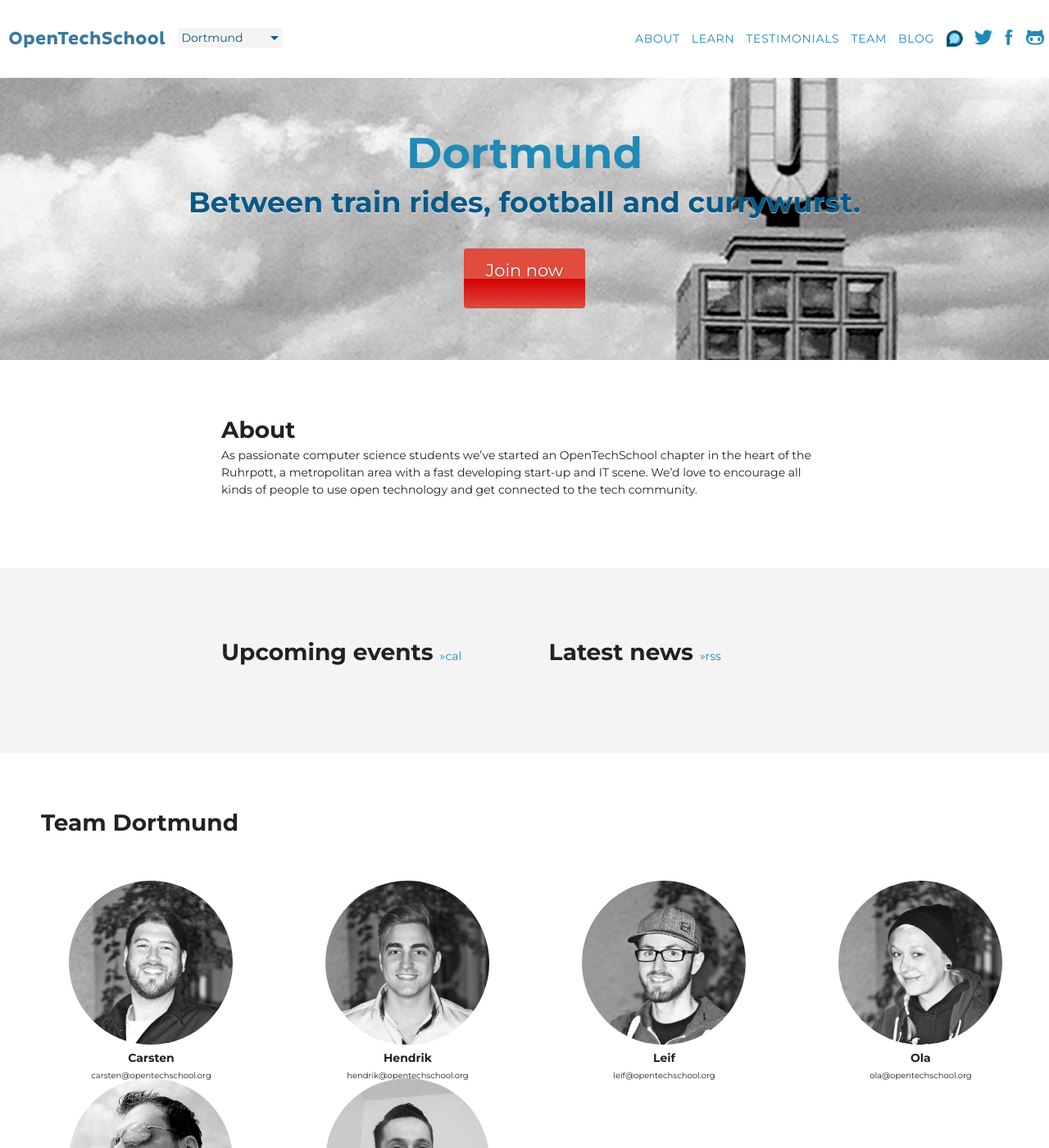
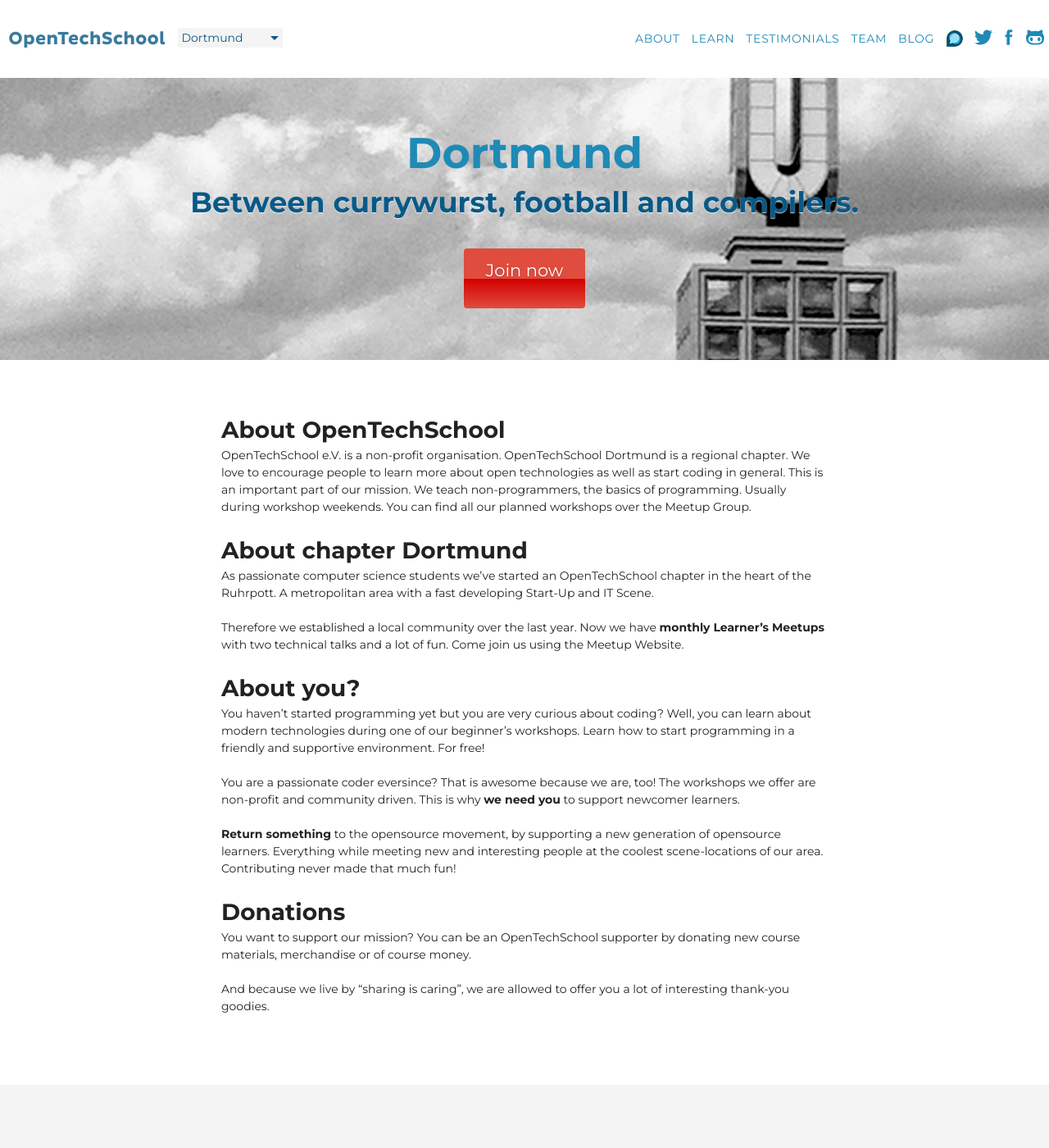
Before and after one commit to OpenTechSchool/www.opentechschool.org, a Jekyll site: the page built from dortmund/index.md, in a window 1280 px wide and 1400 px high. Shown: the whole window at 82% size. Built offline with Jekyll 4.4.1, drawn with Linux system fonts in a browser that asks for light colours; nearby versions of some CDN libraries; comment, search, counter and statistics services are not loaded; some of the changed text lies outside the part shown.

Commit message:
adds new text for dortmund landing page and fixes tobias email address

```diff
--- a/_data/members.yml
+++ b/_data/members.yml
@@ -51,7 +51,7 @@
     email: ola@opentechschool.org
     img: ola.jpg
   - name: Tobias
-    email: tobias@opentechschool.org
+    email: tobi@opentechschool.org
     img: tobias.jpg
   - name: Dennis
     email: dennis@opentechschool.org
--- a/dortmund/index.md
+++ b/dortmund/index.md
@@ -1,15 +1,33 @@
 ---
 layout: city
 title: Dortmund
-tagline: "Between train rides, football and currywurst."
+tagline: "Between currywurst, football and compilers."
 rss_feed: dortmund
 meetupcom_group: opentechschool-dortmund
+twitter: OTS_DO
+widget_id: 428986685196480512
 ---
 
-## About
+## About OpenTechSchool
 
-As passionate computer science students we've started an OpenTechSchool
-chapter in the heart of the Ruhrpott, a metropolitan area with a fast
-developing start-up and IT scene.
-We'd love to encourage all kinds of people to use open technology
-and get connected to the tech community.
+OpenTechSchool e.V. is a non-profit organisation. OpenTechSchool Dortmund is a regional chapter. We love to encourage people to learn more about open technologies as well as start coding in general. This is an important part of our mission. We teach non-programmers, the basics of programming. Usually during workshop weekends. You can find all our planned workshops over the Meetup Group.
+
+## About chapter Dortmund
+
+As passionate computer science students we've started an OpenTechSchool chapter in the heart of the Ruhrpott. A metropolitan area with a fast developing Start-Up and IT Scene.
+
+Therefore we established a local community over the last year. Now we have ***monthly Learner's Meetups*** with two technical talks and a lot of fun. Come join us using the Meetup Website.
+
+## About you?
+
+You haven't started programming yet but you are very curious about coding? Well, you can learn about modern technologies during one of our beginner's workshops. Learn how to start programming in a friendly and supportive environment. For free!
+
+You are a passionate coder eversince? That is awesome because we are, too! The workshops we offer are non-profit and community driven. This is why ***we need you*** to support newcomer learners.
+
+***Return something*** to the opensource movement, by supporting a new generation of opensource learners. Everything while meeting new and interesting people at the coolest scene-locations of our area. Contributing never made that much fun!
+
+## Donations
+
+You want to support our mission? You can be an OpenTechSchool supporter by donating new course materials, merchandise or of course money.
+
+And because we live by "sharing is caring", we are allowed to offer you a lot of interesting thank-you goodies.
```
